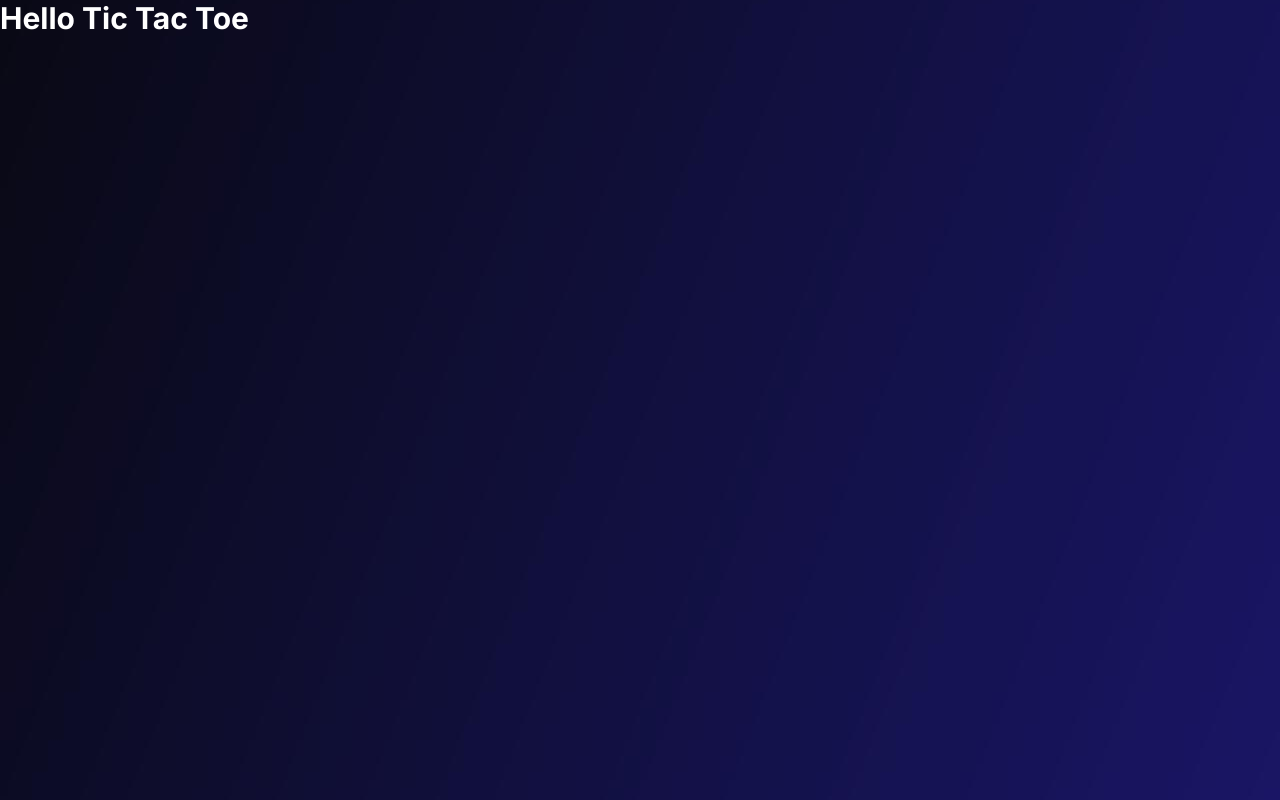
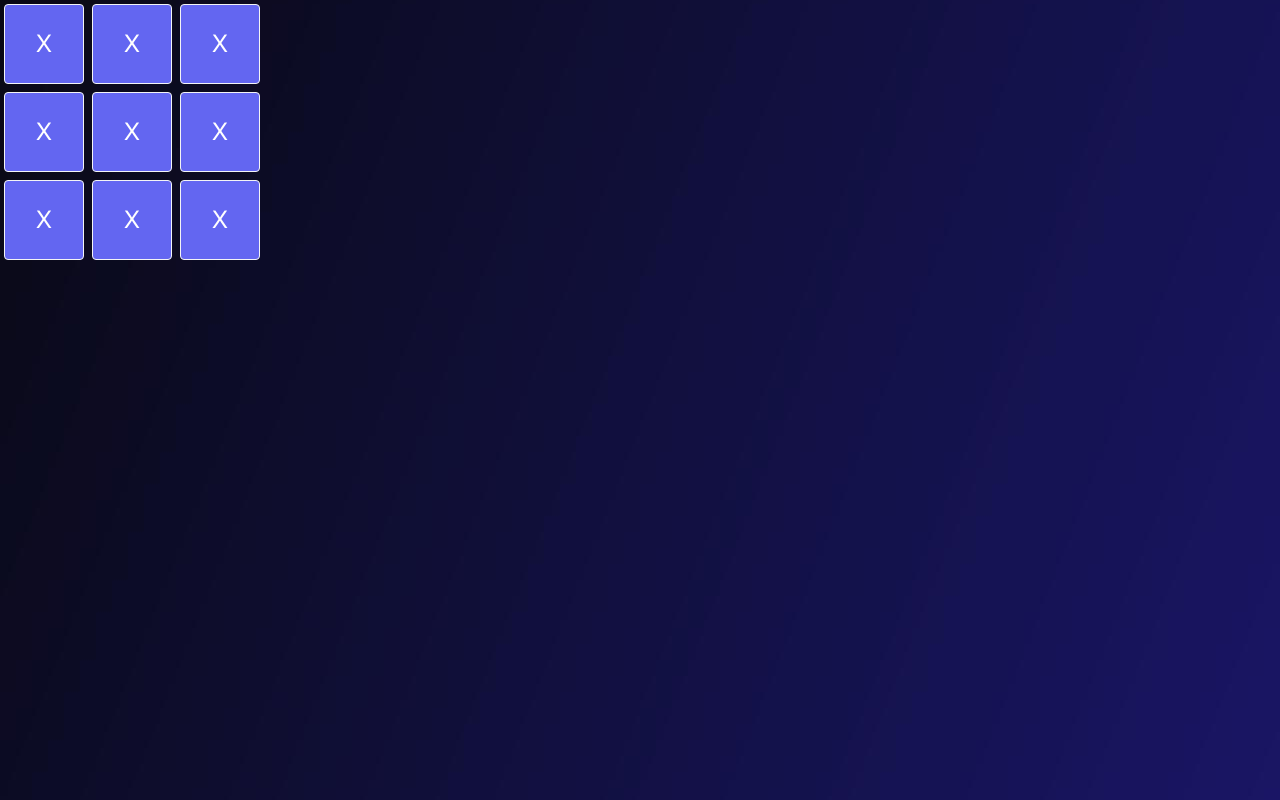
Before and after one commit to imranwebcraft/Tic-Tac-Toe-React, a React (Vite) app: page / in a window 1280 px wide. Built offline with nearby package versions, Linux system fonts and the light colour scheme.

Commit message:
Game board and square component added

```diff
--- a/index.html
+++ b/index.html
@@ -3,9 +3,9 @@
 
 <head>
   <meta charset="UTF-8" />
-  <link rel="icon" type="image/svg+xml" href="/vite.svg" />
+  <link rel="icon" type="image/svg+xml" href="/logo.png" />
   <meta name="viewport" content="width=device-width, initial-scale=1.0" />
-  <title>Vite + React</title>
+  <title>Tic Tac Toe</title>
 </head>
 
 <body class="bg_gradient text-white font-primary">
--- a/src/App.jsx
+++ b/src/App.jsx
@@ -1,7 +1,31 @@
-export default function App() {
+// Square component
+
+function Square() {
+	return (
+		<button className=" w-20 h-20 border border-gray-100 bg-indigo-500 text-white text-2xl rounded m-1 leading-9">
+			X
+		</button>
+	);
+}
+
+export default function Board() {
 	return (
 		<div>
-			<h1 className=" text-3xl font-bold">Hello Tic Tac Toe</h1>
+			<div>
+				<Square />
+				<Square />
+				<Square />
+			</div>
+			<div>
+				<Square />
+				<Square />
+				<Square />
+			</div>
+			<div>
+				<Square />
+				<Square />
+				<Square />
+			</div>
 		</div>
 	);
 }
--- a/src/main.jsx
+++ b/src/main.jsx
@@ -1,10 +1,10 @@
 import React from 'react';
 import ReactDOM from 'react-dom/client';
-import App from './App.jsx';
+import Board from './App';
 import './index.css';
 
 ReactDOM.createRoot(document.getElementById('root')).render(
 	<React.StrictMode>
-		<App />
+		<Board />
 	</React.StrictMode>
 );
```
Also changed, not shown: public/logo.png (added).
